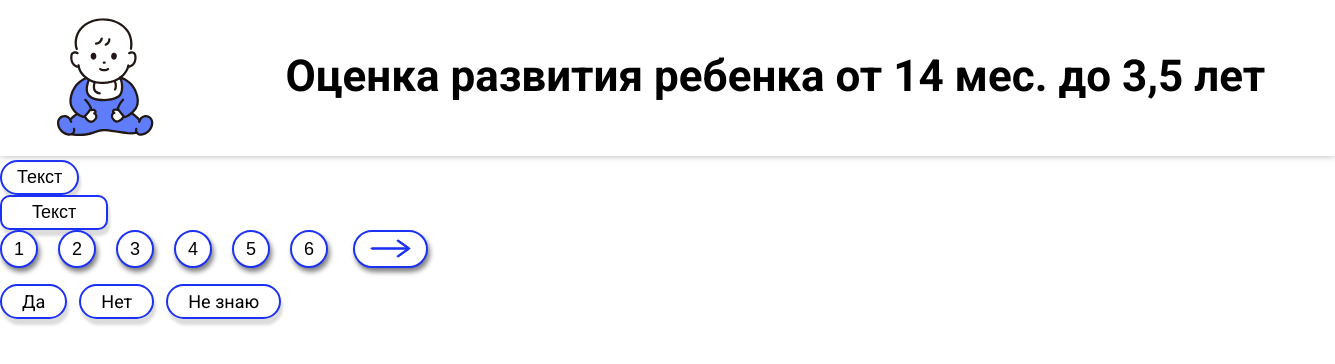
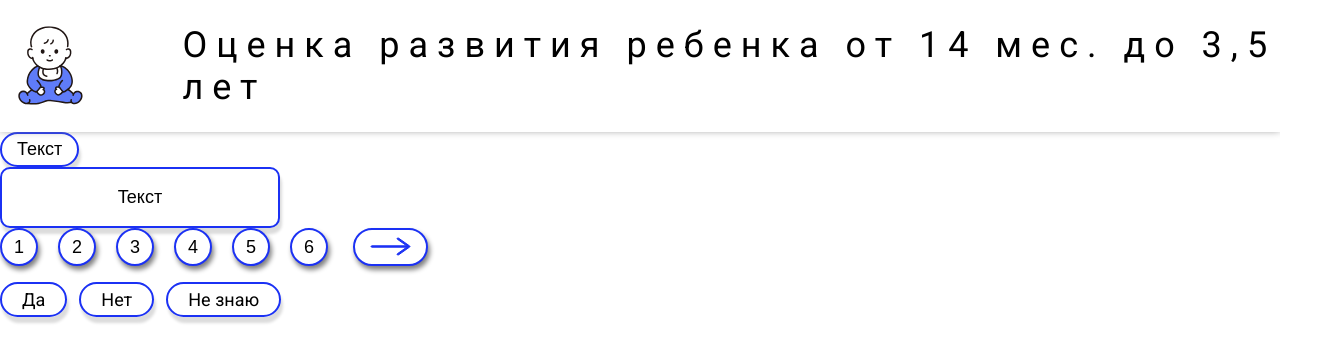
Before and after one commit to Scutun/questionnaireFront, a website: page src/html/index.html in a window 1280 px wide. Shown: the whole page, 1335 px wide, since content can reach past the window. Drawn offline with nearby package versions, Linux system fonts and the light colour scheme; files that its build step writes are made by us from their sources.

Commit message:
main, header, buttons fixed

```diff
--- a/src/css/buttons.css
+++ b/src/css/buttons.css
@@ -2,6 +2,7 @@
     border-radius: 19px;
     display: flex;
     gap: 20px;
+    max-width: 428px;
 }
 
 /*Кнопки*/
@@ -15,11 +16,13 @@
     box-shadow: 2px 4px 5px gray;
     color: black;
     text-align: center;
-    transition: .5s all ease-in-out;
+    transition: .3s all ease-in-out;
+    cursor: pointer;
 }
 
 svg *[fill] { fill:currentColor}
 svg *[stroke] { stroke: currentColor}
+
 .nextBtn{
     font-size: 20px;
     margin-left: 5px;
@@ -30,32 +33,33 @@ svg *[stroke] { stroke: currentColor}
     border-radius: 19px;
     background-color: white;
     box-shadow: 2px 4px 5px gray;
-    text-align: center;
-    transition: .5s all ease-in-out;
+    transition: .3s all ease-in-out;
+    cursor: pointer;
 }
 
 .selectedBtn{
     padding: 5px 15px;
     font-size: 18px;
-    text-align: center;
     border-radius: 30px;
     border: 2px solid #1B31F4;
     background-color: white;
     color: black;
     box-shadow: 2px 6px 3px gainsboro;
-    transition: .5s all ease-in-out;
+    transition: .3s all ease-in-out;
+    cursor: pointer;
 }
 
 .aproveBtn{
     font-size: 18px;
-    padding: 5px 30px;
-    text-align: center;
+    padding: 18px 100px;
     border-radius: 10px;
     border: 2px solid #1B31F4;
     background-color: white;
     color: black;
     box-shadow: 2px 6px 3px gainsboro;
-    transition: .5s all ease-in-out;
+    transition: .3s all ease-in-out;
+    min-width: 280px;
+    cursor: pointer;
 }
 
 .selectedBtn:hover , .aproveBtn:hover , .pageBtn:hover, .nextBtn:hover{
@@ -93,8 +97,9 @@ svg *[stroke] { stroke: currentColor}
 	font-size: 18px;
     border-radius: 30px;
 	border: 2px solid #1B31F4;
-    transition: .5s all ease-in-out;
+    transition: .3s all ease-in-out;
     box-shadow: 2px 6px 3px gainsboro;
+    cursor: pointer;
 }
 
 .radio-btn input[type=radio]:checked + label {
--- a/src/css/header.css
+++ b/src/css/header.css
@@ -2,31 +2,29 @@
     margin: 0px;
     padding: 0px;
     width: 100%;
-    display:inline-flex;
-    padding-left: 4.3%;
-    justify-content:start;
+    display:flex;
+    justify-content:center;
     box-shadow: 0px -2px 8px gray;
-    z-index: 2;
+    z-index: 1;
     position: sticky;
+}
+
+.header-cont{
+    display: flex;
+    align-items: center;
+    justify-content: center;
+    gap: 80px;
+    padding-top: 15px;
+    padding-bottom: 15px;
 }
 
 .header-content{
     margin: 0px;
-    margin-left: 10%;
-    margin-top: 50px;
-    font-size: 44px;
-}
-
-.header-content{
-    margin: 0px;
-    margin-left: 10%;
-    margin-top: 50px;
-    font-size: 44px;
+    font-size: 36px;
+    font-weight: 400;
+    letter-spacing: 9px;
 }
 
 .img-header{
     width: 8%;
-    max-width: 200px;
-    min-width: 80px;
-    min-height: 156px;
 }
--- a/src/css/main.css
+++ b/src/css/main.css
@@ -3,7 +3,6 @@
     width: 100%;
     height: 100vh;
     display: flex;
-    z-index: -1;
     justify-content: center;
 }
 
@@ -11,6 +10,4 @@
     width: 100%;
     max-width: 1280px;
     background-color: white;
-    z-index: 1;
-    position: relative;
 }
--- a/src/html/blocks/header.html
+++ b/src/html/blocks/header.html
@@ -1,4 +1,6 @@
 <header class="header">
-        <img class="img-header" src="../../assets/SVG/baby-svgrepo-com 1.svg"/>
-        <h2 class="header-content">Оценка развития ребенка от 14 мес. до 3,5 лет</h2>
+        <div class="header-cont">
+                <img class="img-header" src="../../assets/SVG/baby-svgrepo-com 1.svg"/>
+                <h2 class="header-content">Оценка развития ребенка от 14 мес. до 3,5 лет</h2>
+        </div>
 </header>
```
Also changed, not shown: src/assets/images/i.jpg (added).
